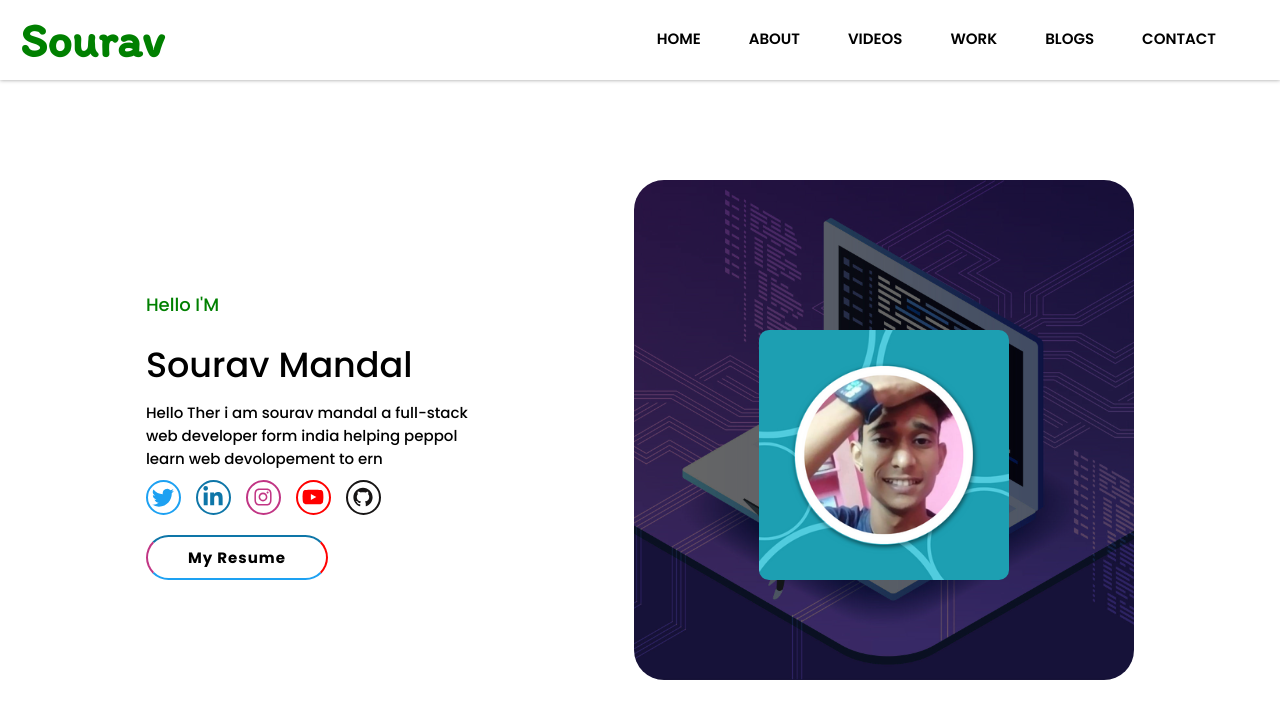
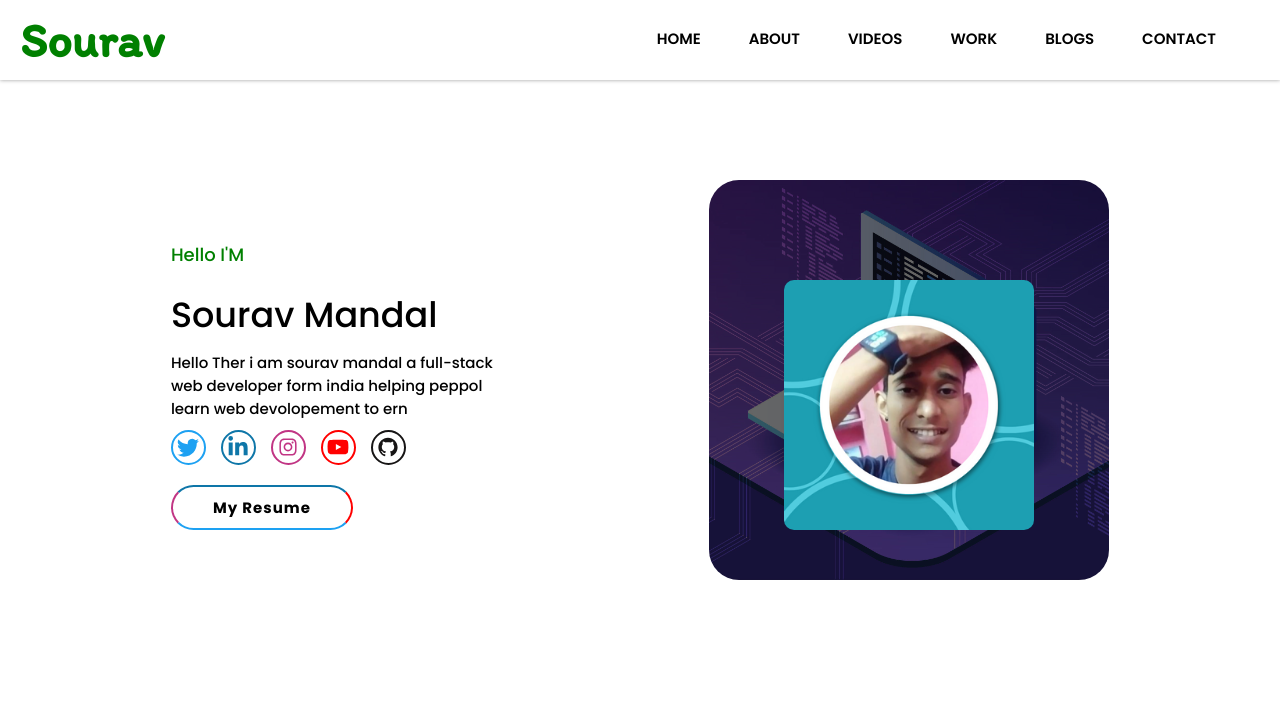
Before and after one commit to souravcodeweb/sourav_mandal, a React (Create React App) app: page / in a window 1280 px wide. Shown: the top 718 px of the page. Built offline with nearby package versions, Linux system fonts and the light colour scheme.

Commit message:
add all new code

```diff
--- a/src/Components/Pages/Home.css
+++ b/src/Components/Pages/Home.css
@@ -66,8 +66,8 @@ section{
     display: flex;
     justify-content: center;
     align-items: center;
-    width: 500px;
-    height: 500px;
+    width: 400px;
+    height: 400px;
     background: rgba(0,0,0,0.6) url(../../images/homeimg.jpg);
     background-blend-mode: darken;
     background-size: cover;
```
